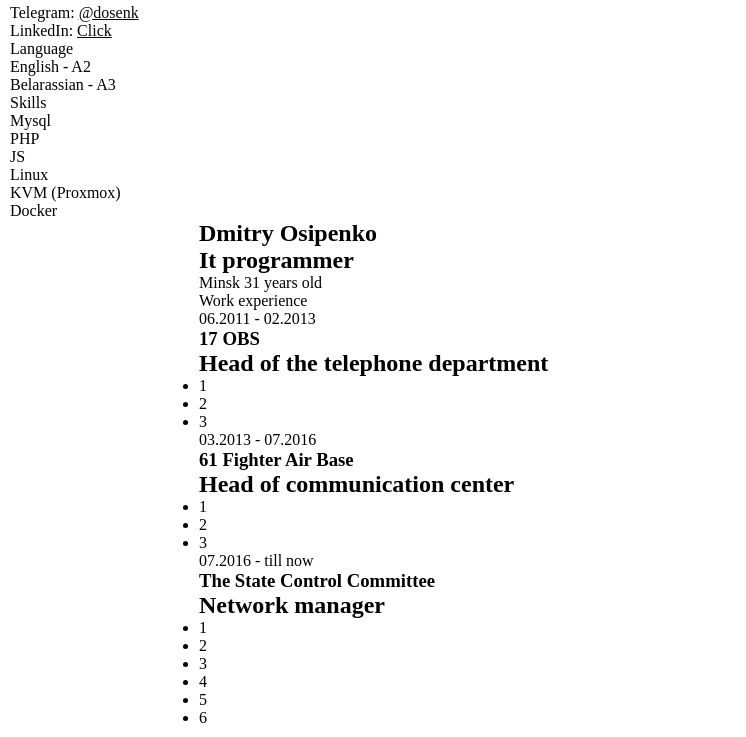
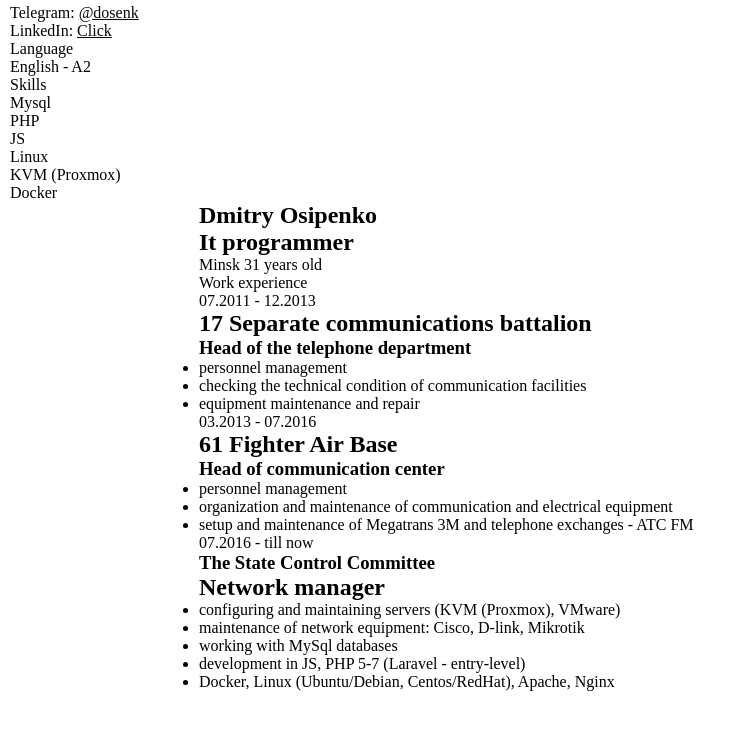
Before and after one commit to dosenk/rsschool-cv-Q1, a plain HTML site: page index.html in a window 1280 px wide. Shown: the part 607-1344 px from the top of the page, without its empty margins (0-746 px from the left). After the commit the page ends 1308 px from the top, so only its background shows below. Drawn offline with Linux system fonts and the light colour scheme.

Commit message:
feat: add new info

```diff
--- a/index.html
+++ b/index.html
@@ -20,7 +20,6 @@
             <div class="lang_name">Language</div>
             <div>
                 <p>English - A2</p>
-                <p>Belarassian - A3</p>
             </div>
         </div>
         <div id='skills'>
@@ -52,15 +51,15 @@
             </div>
             <div class="work_info">
                 <div class="work_info__job">
-                    <span>06.2011 - 02.2013</span>
+                    <span>07.2011 - 12.2013</span>
                 </div>
                 <div class="work_info__duties">
-                    <h3>17 OBS</h3>
-                    <h2>Head of the telephone department</h2>
+                    <h2>17 Separate communications battalion</h2>
+                    <h3>Head of the telephone department</h3>
                     <ul>
-                        <li>1</li>
-                        <li>2</li>
-                        <li>3</li>
+                        <li>personnel management</li>
+                        <li>checking the technical condition of communication facilities</li>
+                        <li>equipment maintenance and repair</li>
                     </ul>
                 </div>
 
@@ -68,12 +67,12 @@
                     <span>03.2013 - 07.2016</span>
                 </div>
                 <div class="work_info__duties">
-                    <h3>61 Fighter Air Base</h3>
-                    <h2>Head of communication center</h2>
+                    <h2>61 Fighter Air Base</h2>
+                    <h3>Head of communication center</h3>
                     <ul>
-                        <li>1</li>
-                        <li>2</li>
-                        <li>3</li>
+                        <li>personnel management</li>
+                        <li>organization and maintenance of communication and electrical equipment</li>
+                        <li>setup and maintenance of Megatrans 3M and telephone exchanges - ATC FM</li>
                     </ul>
                 </div>
 
@@ -84,14 +83,16 @@
                     <h3>The State Control Committee</h3>
                     <h2>Network manager</h2>
                     <ul>
-                        <li>1</li>
-                        <li>2</li>
-                        <li>3</li>
-                        <li>4</li>
-                        <li>5</li>
-                        <li>6</li>
+                        <li>configuring and maintaining servers (KVM (Proxmox), VMware)</li>
+                        <li>maintenance of network equipment: Cisco, D-link, Mikrotik</li>
+                        <li>working with MySql databases</li>
+                        <li>development in JS, PHP 5-7 (Laravel - entry-level)</li>
+                        <li>Docker, Linux (Ubuntu/Debian, Centos/RedHat), Apache, Nginx</li>
                     </ul>
                 </div>
+            </div>
+            <div class="education">
+
             </div>
         </div>
     </section>
```
